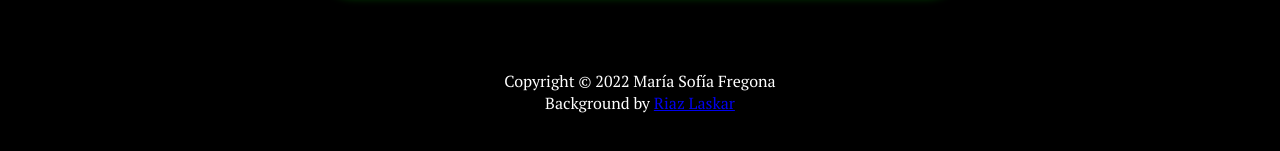
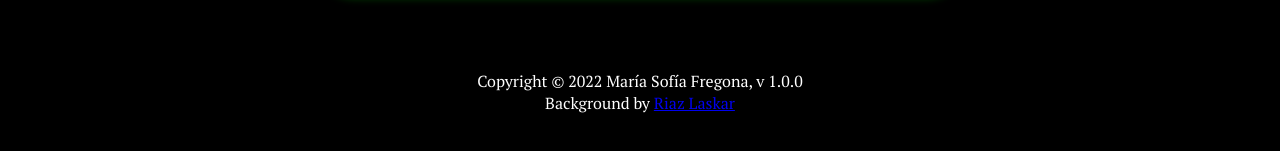
Before and after one commit to sofifregona/Criptex-Oracle-ONE, a plain HTML site: page index.html in a window 1280 px wide. Shown: the part 521-672 px from the top of the page. Drawn offline with Linux system fonts and the light colour scheme; animation ran at ten frames a second.

Commit message:
Versionado

```diff
--- a/index.html
+++ b/index.html
@@ -49,7 +49,7 @@
     <script src="js/buttons.js"></script>
 
     <footer>
-        <p>Copyright © 2022 María Sofía Fregona<br>Background by <a href="https://codepen.io/riazxrazor/pen/Gjomdp">Riaz Laskar</a></p>
+        <p>Copyright © 2022 María Sofía Fregona, v 1.0.0<br>Background by <a href="https://codepen.io/riazxrazor/pen/Gjomdp">Riaz Laskar</a></p>
     </footer>
 </body>
 
```
